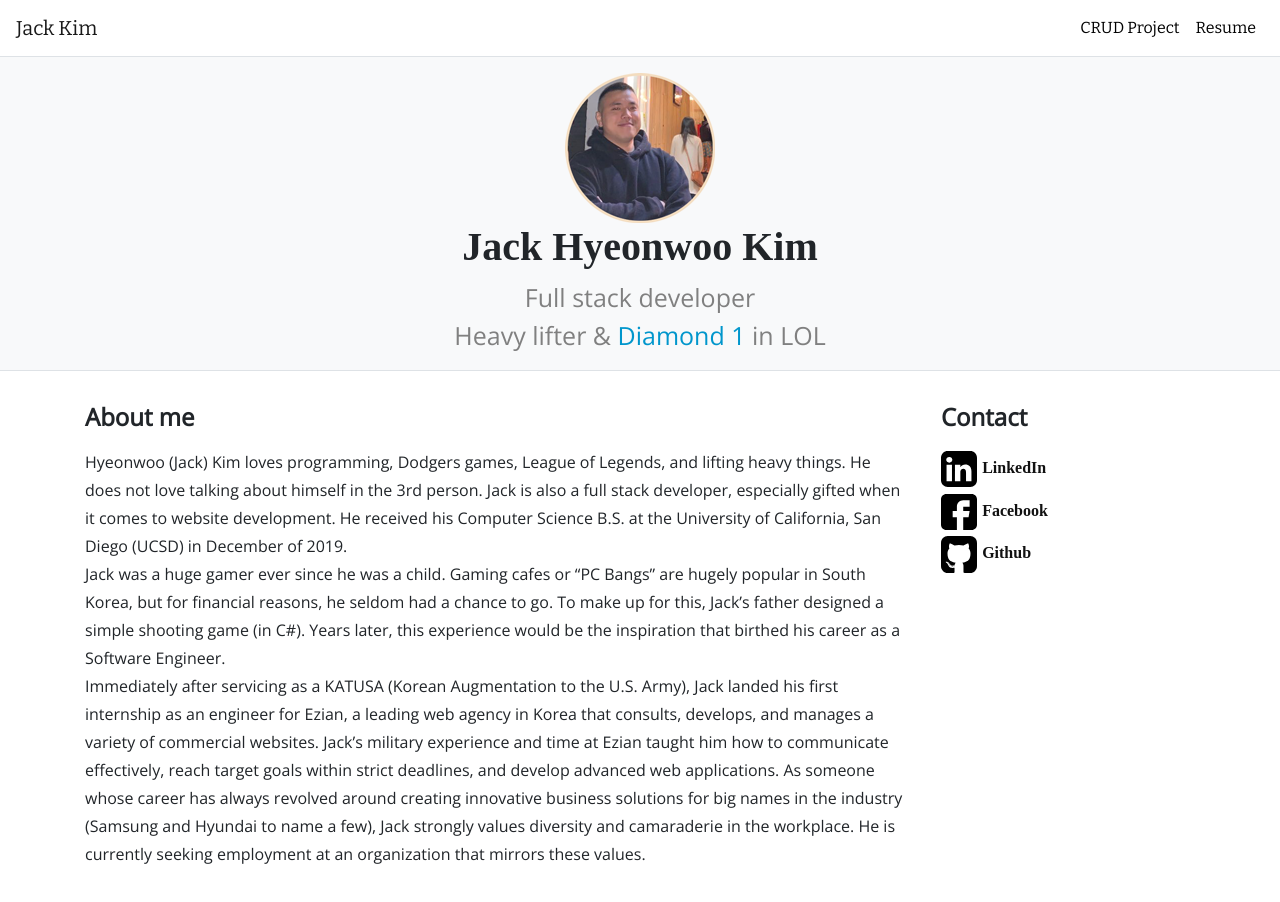
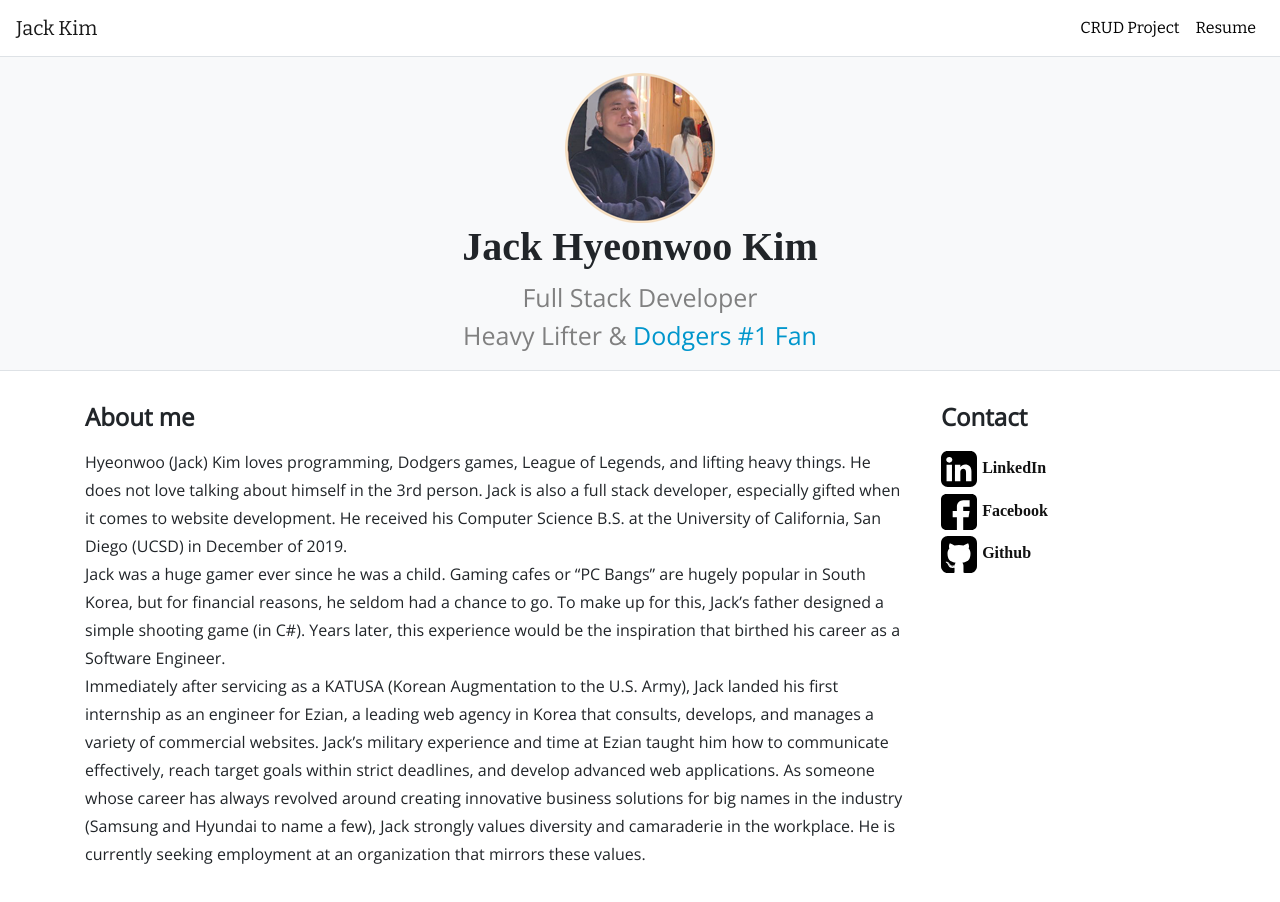
Before and after one commit to jackhw8/Jack_Site, a React (Create React App) app in the folder client/: page / in a window 1280 px wide. Shown: the top 902 px of the page. Built offline with nearby package versions, Linux system fonts and the light colour scheme.

Commit message:
change header

```diff
--- a/client/src/components/main/Main.js
+++ b/client/src/components/main/Main.js
@@ -8,9 +8,9 @@ const Main = () => {
          <p></p>
          <img src="/pic/pic2.png" alt=""></img>
          <h1 style={{'fontWeight':'700'}}>Jack Hyeonwoo Kim</h1>
-         <p style={{'fontSize': '25px', 'color': 'grey', 'fontFamily': 'open sans,sans-serif'}}>Full stack developer<br/>
-          Heavy lifter &amp;
-          <span style={{'textDecoration': 'none', 'color': '#0096cc'}}> Diamond 1</span> in LOL
+         <p style={{'fontSize': '25px', 'color': 'grey', 'fontFamily': 'open sans,sans-serif'}}>Full Stack Developer<br/>
+          Heavy Lifter &amp;
+          <span style={{'textDecoration': 'none', 'color': '#0096cc'}}> Dodgers #1 Fan </span>
          </p>
         </div>
       </header>
```
